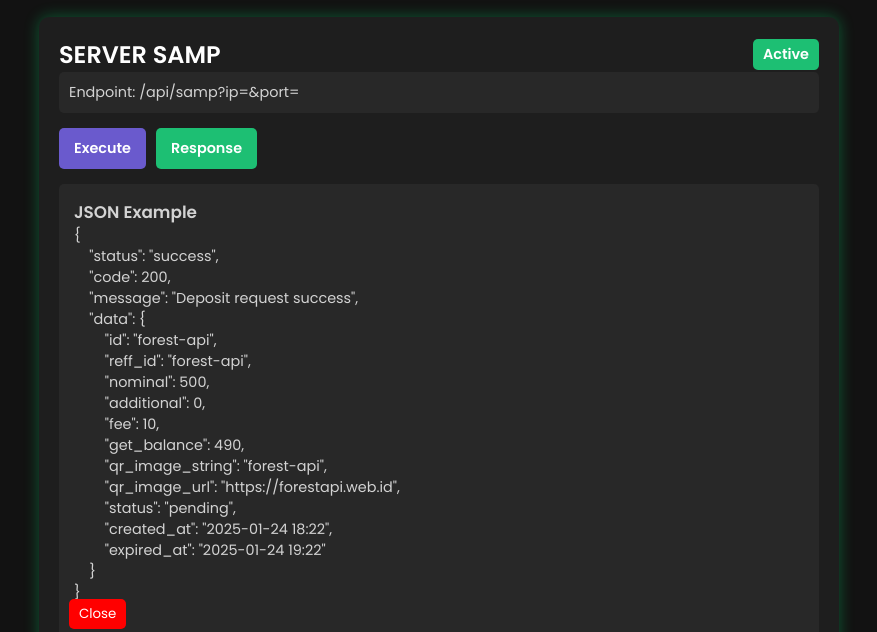
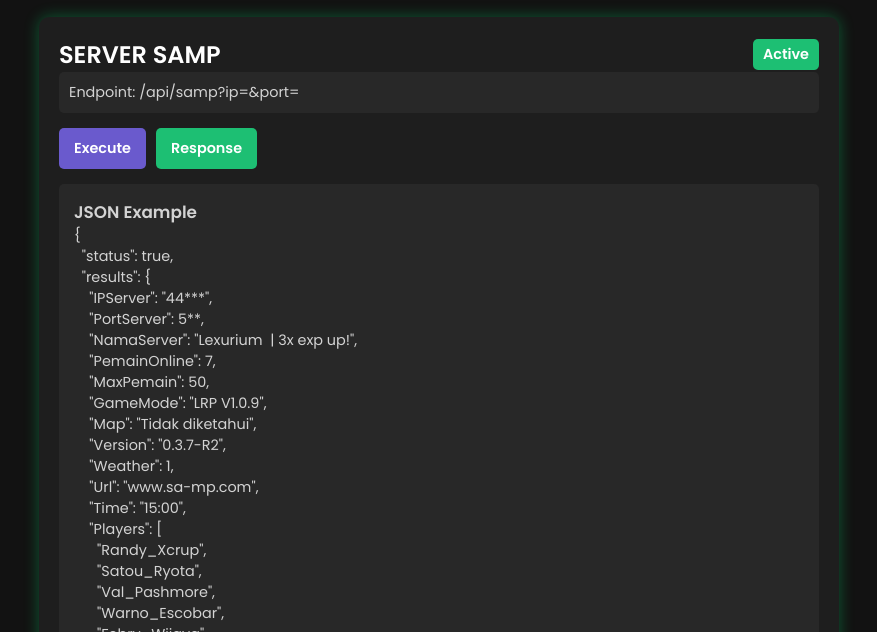
Before and after one commit to JarrStore/Rest-Api-Fajar-Official, a website: page docs.html in a window 1280 px wide. Both pictures are taken after a click on the link "Response". Shown: the part 168-800 px from the top of the page, without its empty margins (201-1078 px from the left). Drawn offline with Linux system fonts and the light colour scheme.

Commit message:
Update docs.html

```diff
--- a/docs.html
+++ b/docs.html
@@ -163,22 +163,29 @@
                 <h3>JSON Example</h3>
                 <pre>
 {
-    "status": "success",
-    "code": 200,
-    "message": "Deposit request success",
-    "data": {
-        "id": "forest-api",
-        "reff_id": "forest-api",
-        "nominal": 500,
-        "additional": 0,
-        "fee": 10,
-        "get_balance": 490,
-        "qr_image_string": "forest-api",
-        "qr_image_url": "https://forestapi.web.id",
-        "status": "pending",
-        "created_at": "2025-01-24 18:22",
-        "expired_at": "2025-01-24 19:22"
-    }
+  "status": true,
+  "results": {
+    "IPServer": "44***",
+    "PortServer": 5**,
+    "NamaServer": "Lexurium  | 3x exp up!",
+    "PemainOnline": 7,
+    "MaxPemain": 50,
+    "GameMode": "LRP V1.0.9",
+    "Map": "Tidak diketahui",
+    "Version": "0.3.7-R2",
+    "Weather": 1,
+    "Url": "www.sa-mp.com",
+    "Time": "15:00",
+    "Players": [
+      "Randy_Xcrup",
+      "Satou_Ryota",
+      "Val_Pashmore",
+      "Warno_Escobar",
+      "Febry_Wijaya",
+      "Zull_Ricardo",
+      "Xyahh_Grack"
+    ]
+  }
 }
                 </pre>
                 <button class="close-btn" id="closeBtn">Close</button>
```
